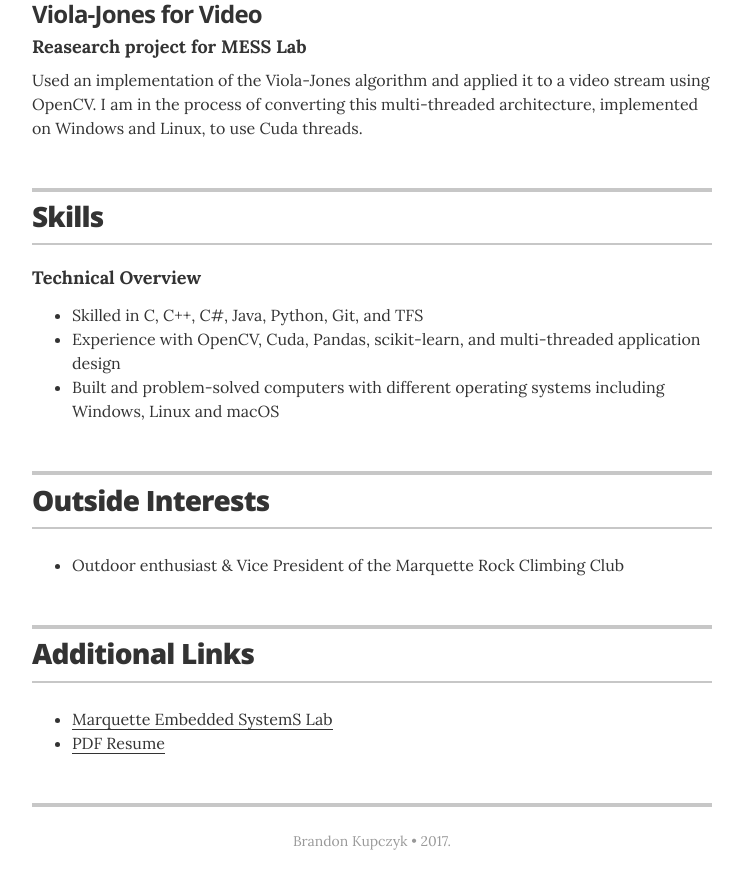
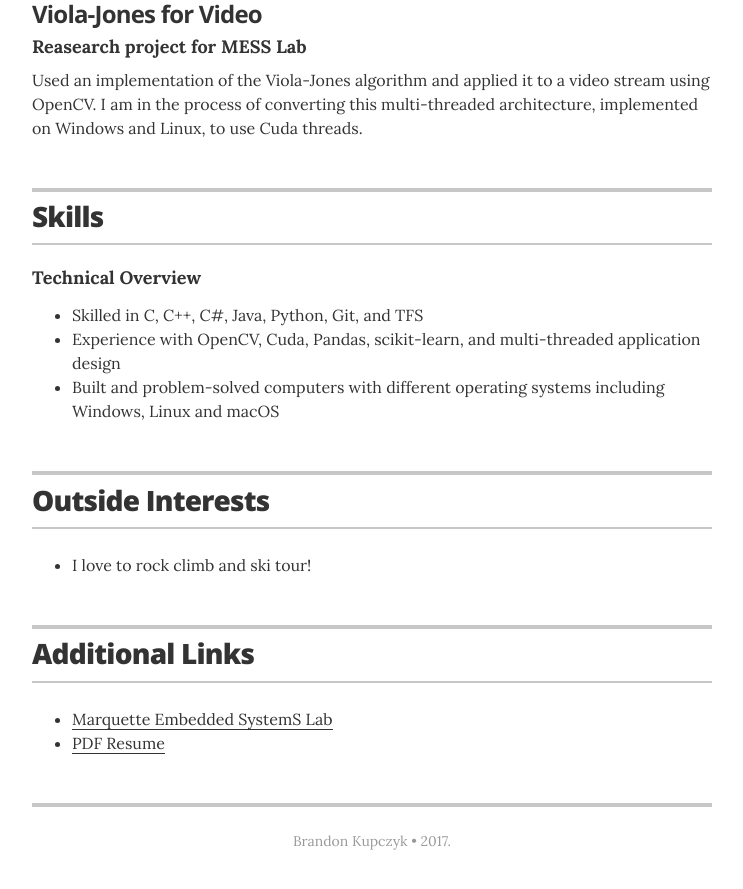
Before and after one commit to bkupz/resume, a Jekyll site: the page built from index.html, in a window 1280 px wide and 900 px high, scrolled down 1909 px. Shown: the top 889 px of the window, without its empty margins (268-1011 px from the left). Built offline with Jekyll 4.4.1, drawn with Linux system fonts in a browser that asks for light colours.

Commit message:
updating interests

```diff
--- a/_data/interests.yml
+++ b/_data/interests.yml
@@ -1,4 +1,4 @@
 # Interests
-- description: Outdoor enthusiast & Vice President of the Marquette Rock Climbing Club
+- description: I love to rock climb and ski tour!
 #- description: Grand Funk Railroad.
 #- description: Flanders' lawnmower.
```
